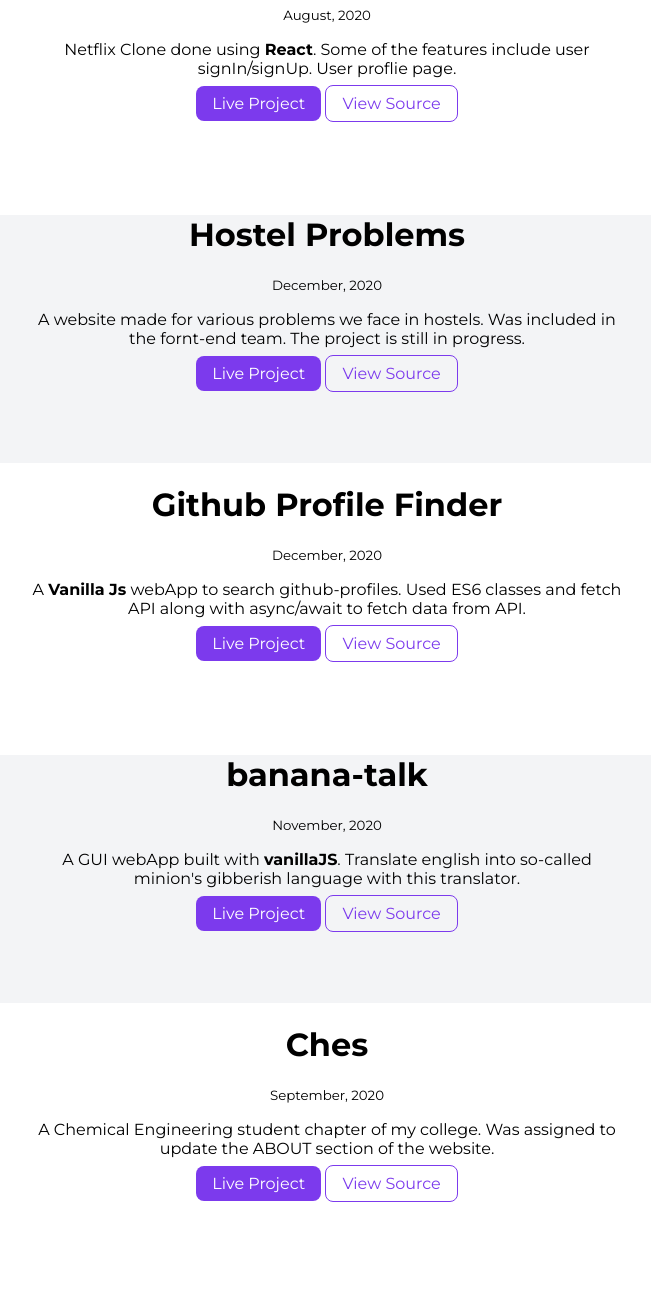
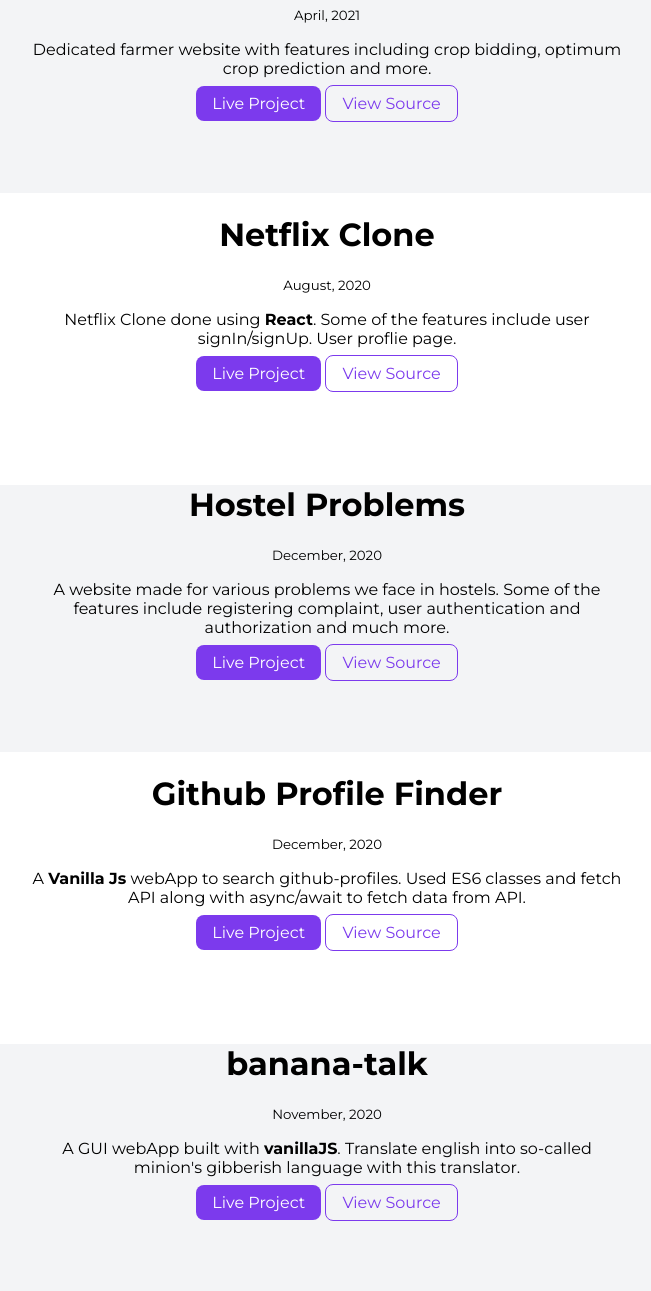
Before and after one commit to P-star-art/portfolio, a plain HTML site: page projects.html in a window 1280 px wide. Shown: the part 694-1985 px from the top of the page, without its empty margins (313-964 px from the left). Drawn offline with Linux system fonts and the light colour scheme.

Commit message:
feat: added recent project WeGrow

```diff
--- a/projects.html
+++ b/projects.html
@@ -35,6 +35,18 @@
 
   <ul class="list-non-bullet">
 
+    <li style="background-color: var(--off-white); padding-bottom: 80px;">
+      <div class="container container-center">
+        <h1>WeGrow</h1>
+        <small>April, 2021</small>
+        <p>Dedicated farmer website with features including crop bidding, optimum crop prediction and more.</p>
+
+        <a class="link link-primary" target="_blank" href="https://wegrow.netlify.app/">Live Project</a>
+        <a class="link link-secondary" target="_blank" href="https://github.com/P-star-art/WeGrow">View Source</a>
+      </div>
+
+    </li>
+
     <li style="padding-bottom: 80px;">
       <div class="container container-center">
         <h1>Netflix Clone</h1>
@@ -51,7 +63,7 @@
       <div class="container container-center">
         <h1>Hostel Problems</h1>
         <small>December, 2020</small>
-        <p>A website made for various problems we face in hostels. Was included in the fornt-end team. The project is still in progress.</p>
+        <p>A website made for various problems we face in hostels. Some of the features include registering complaint, user authentication and authorization and much more. </p>
 
         <a class="link link-primary" target="_blank" href="https://hostelmanage.herokuapp.com/">Live Project</a>
         <a class="link link-secondary" target="_blank" href="https://github.com/P-star-art/Hostel_Problems">View Source</a>
@@ -89,7 +101,7 @@
       <div class="container container-center">
         <h1>Ches</h1>
         <small>September, 2020</small>
-        <p>A Chemical Engineering student chapter of my college. Was assigned to update the ABOUT section of the website.</p>
+        <p>A Chemical Engineering student chapter of my college.</p>
 
         <a class="link link-primary" target="_blank" href="https://ches.in/">Live Project</a>
         <a class="link link-secondary" target="_blank" href="https://github.com/P-star-art/ChES">View Source</a>
```
